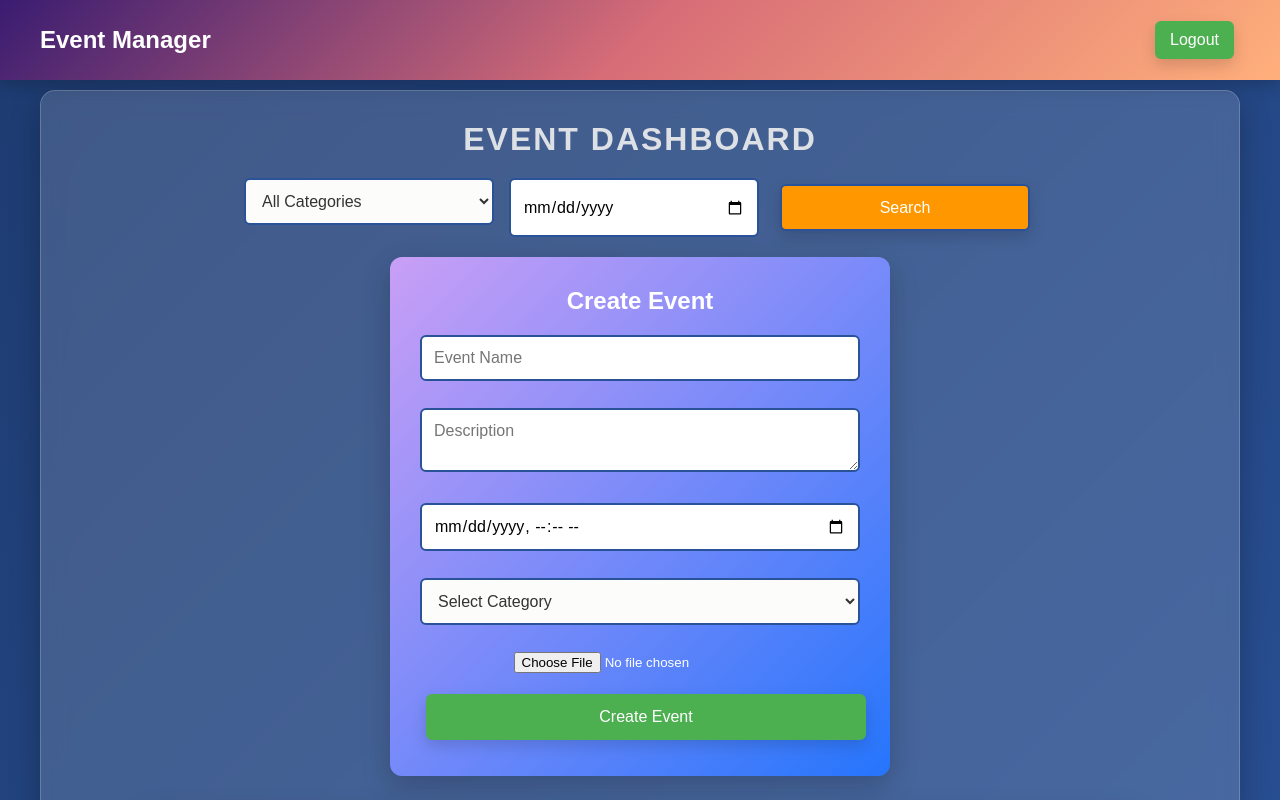
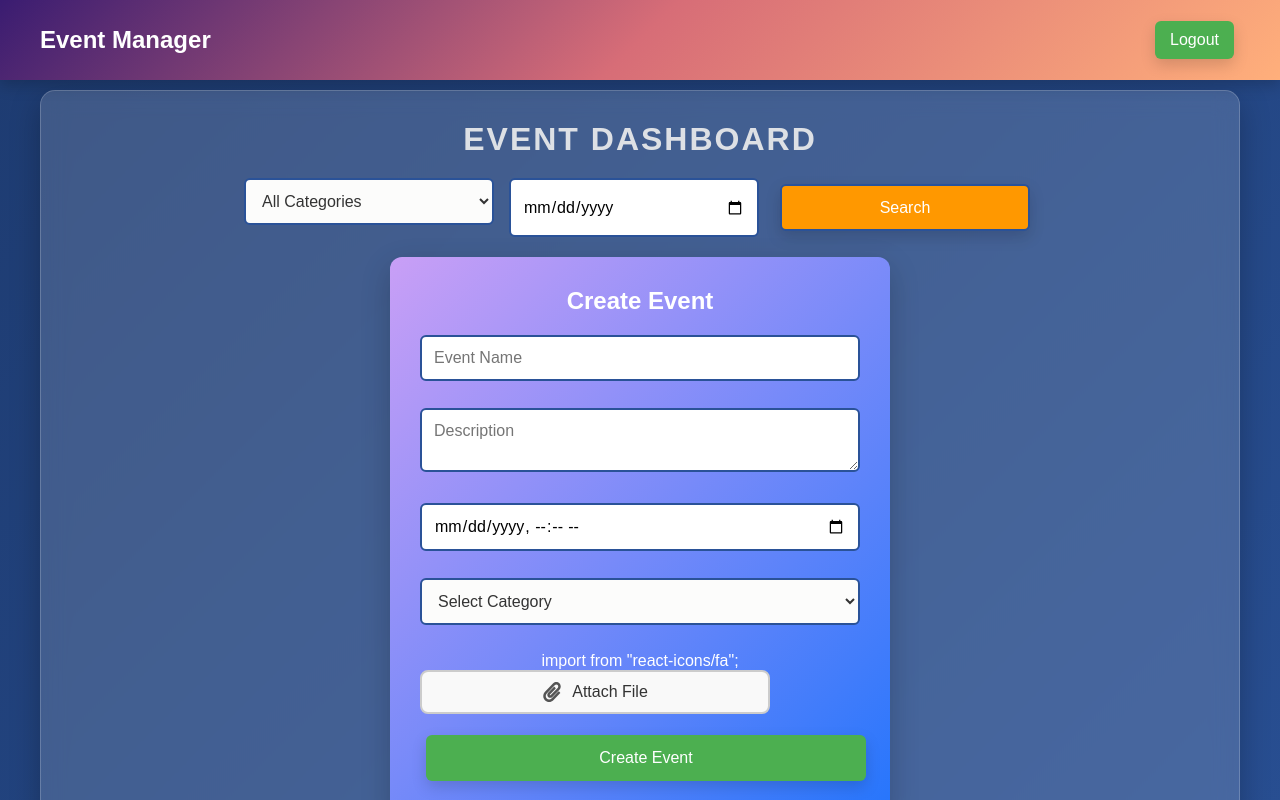
Before and after one commit to niteen-codes/Event-Management-App, a React (Create React App) app in the folder frontend/: page / in a window 1280 px wide. Shown: the top 800 px of the page. Built offline with nearby package versions, Linux system fonts and the light colour scheme; no server answers; sample sign-in values are in the browser's storage.

Commit message:
Updated EventForm UI and styles

```diff
--- a/frontend/src/components/EventForm.css
+++ b/frontend/src/components/EventForm.css
@@ -91,3 +91,46 @@ p{
   text-align: center;
   color: #ff4d4d;
 }
+
+/* EventForm.css */
+
+.file-input-container {
+  display: flex;
+  align-items: center;
+  justify-content: center;
+  border: 2px solid #ccc;
+  border-radius: 8px;
+  padding: 10px 15px;
+  width: 100%;
+  max-width: 350px;
+  cursor: pointer;
+  transition: border-color 0.3s ease-in-out;
+  background-color: #f9f9f9;
+}
+
+.file-input-container:hover {
+  border-color: #007bff;
+}
+
+.clip-icon {
+  font-size: 20px;
+  color: #555;
+  margin-right: 10px;
+}
+
+.file-label {
+  font-size: 16px;
+  color: #333;
+}
+
+.file-input {
+  display: none;
+}
+
+.file-name {
+  margin-top: 8px;
+  font-size: 14px;
+  color: #555;
+  text-align: center;
+  font-weight: 500;
+}
--- a/frontend/src/components/EventForm.js
+++ b/frontend/src/components/EventForm.js
@@ -1,6 +1,7 @@
 import React, { useState } from "react";
 import axios from "axios";
 import "./EventForm.css";
+import { FaPaperclip } from "react-icons/fa";
 
 const EventForm = ({ isGuest, onEventCreated }) => {
   const [formData, setFormData] = useState({
@@ -170,9 +171,17 @@ const EventForm = ({ isGuest, onEventCreated }) => {
         </select>
         {errors.category && <p className="error-message">{errors.category}</p>}
       </div>
-      <div className="form-group">
-        <input type="file" name="image" onChange={handleFileChange} accept="image/*" />
-      </div>
+      import { FaPaperclip } from "react-icons/fa";
+
+<div className="form-group">
+  <label className="file-input-container">
+    <FaPaperclip className="clip-icon" />
+    <span className="file-label">Attach File</span>
+    <input type="file" name="image" onChange={handleFileChange} accept="image/*" className="file-input" />
+  </label>
+  {formData.image && <p className="file-name">Selected: {formData.image.name}</p>}
+</div>
+
       <button type="submit" className="submit-button" disabled={loading}>
         {loading ? "Creating..." : "Create Event"}
       </button>
```
